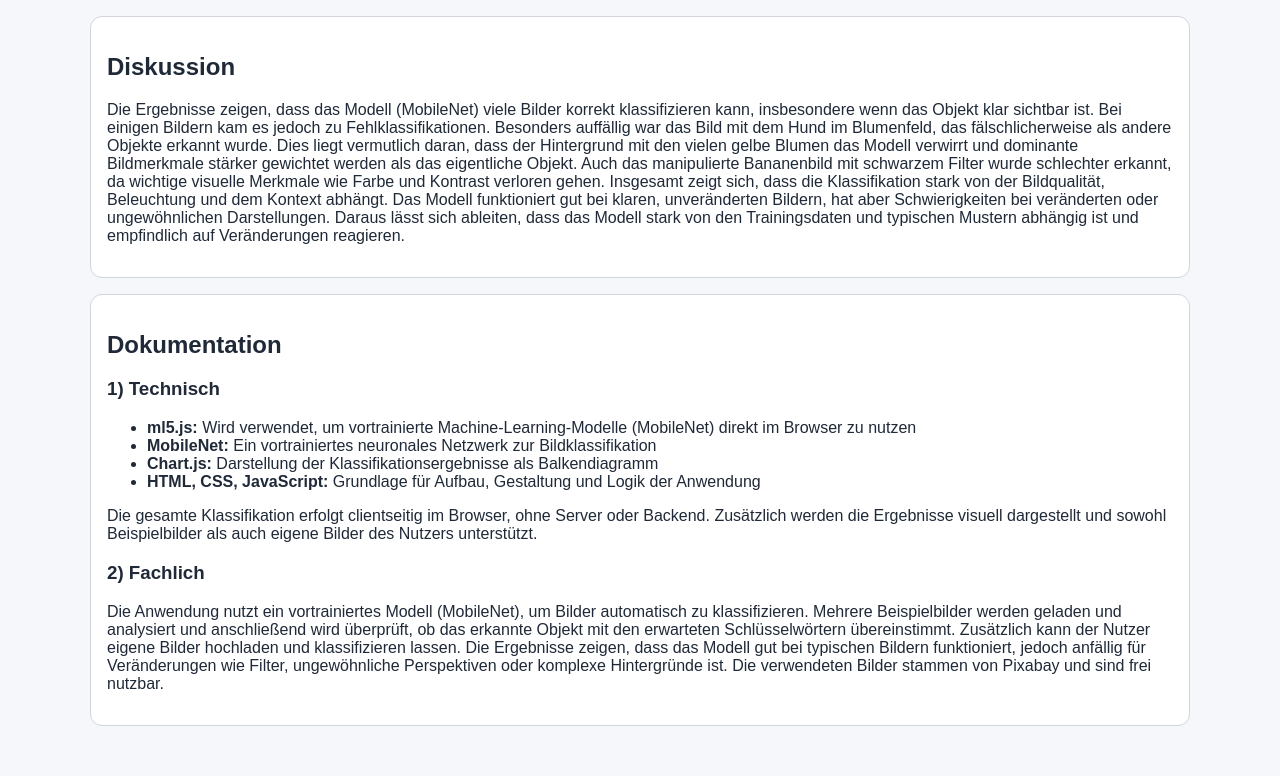
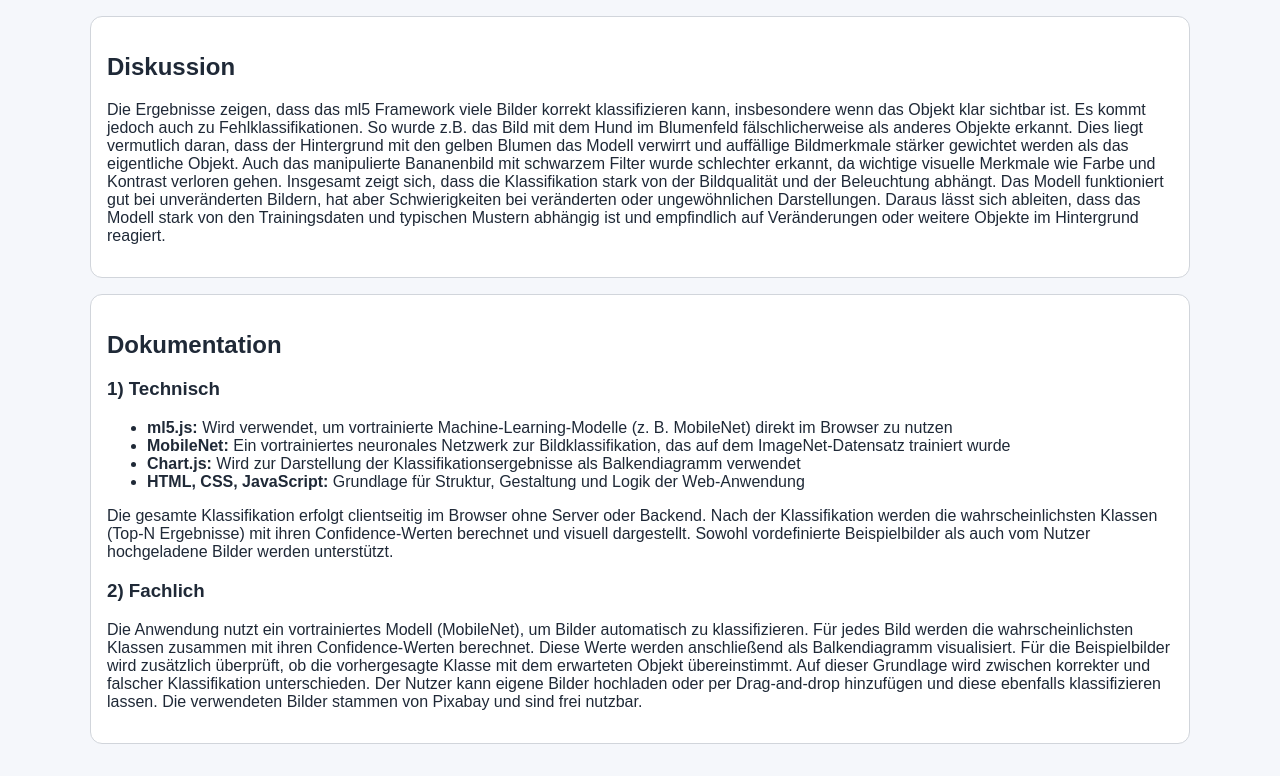
Before and after one commit to jannesur/deep-learning-ml5, a plain HTML site: page index.html in a window 1280 px wide. Shown: the part 3634-4410 px from the top of the page. Drawn offline with nearby package versions, Linux system fonts and the light colour scheme; a script that the page names is missing.

Commit message:
update discussion and documentation

```diff
--- a/index.html
+++ b/index.html
@@ -65,13 +65,13 @@
     <section class="panel">
         <h2>Diskussion</h2>
         <p>
-            Die Ergebnisse zeigen, dass das Modell (MobileNet) viele Bilder korrekt klassifizieren kann, insbesondere wenn das Objekt klar sichtbar ist.
-            Bei einigen Bildern kam es jedoch zu Fehlklassifikationen. Besonders auffällig war das Bild mit dem Hund im Blumenfeld, das fälschlicherweise als andere Objekte erkannt wurde.
-            Dies liegt vermutlich daran, dass der Hintergrund mit den vielen gelbe Blumen das Modell verwirrt und dominante Bildmerkmale stärker gewichtet werden als das eigentliche Objekt.
+            Die Ergebnisse zeigen, dass das ml5 Framework viele Bilder korrekt klassifizieren kann, insbesondere wenn das Objekt klar sichtbar ist.
+            Es kommt jedoch auch zu Fehlklassifikationen. So wurde z.B. das Bild mit dem Hund im Blumenfeld fälschlicherweise als anderes Objekte erkannt.
+            Dies liegt vermutlich daran, dass der Hintergrund mit den gelben Blumen das Modell verwirrt und auffällige Bildmerkmale stärker gewichtet werden als das eigentliche Objekt.
             Auch das manipulierte Bananenbild mit schwarzem Filter wurde schlechter erkannt, da wichtige visuelle Merkmale wie Farbe und Kontrast verloren gehen.
-            Insgesamt zeigt sich, dass die Klassifikation stark von der Bildqualität, Beleuchtung und dem Kontext abhängt.
-            Das Modell funktioniert gut bei klaren, unveränderten Bildern, hat aber Schwierigkeiten bei veränderten oder ungewöhnlichen Darstellungen.
-            Daraus lässt sich ableiten, dass das Modell stark von den Trainingsdaten und typischen Mustern abhängig ist und empfindlich auf Veränderungen reagieren.
+            Insgesamt zeigt sich, dass die Klassifikation stark von der Bildqualität und der Beleuchtung abhängt.
+            Das Modell funktioniert gut bei unveränderten Bildern, hat aber Schwierigkeiten bei veränderten oder ungewöhnlichen Darstellungen.
+            Daraus lässt sich ableiten, dass das Modell stark von den Trainingsdaten und typischen Mustern abhängig ist und empfindlich auf Veränderungen oder weitere Objekte im Hintergrund reagiert.
         </p>
     </section>
 
@@ -80,24 +80,25 @@
 
         <h3>1) Technisch</h3>
         <ul>
-            <li><b>ml5.js:</b> Wird verwendet, um vortrainierte Machine-Learning-Modelle (MobileNet) direkt im Browser zu nutzen</li>
-            <li><b>MobileNet:</b> Ein vortrainiertes neuronales Netzwerk zur Bildklassifikation</li>
-            <li><b>Chart.js:</b> Darstellung der Klassifikationsergebnisse als Balkendiagramm</li>
-            <li><b>HTML, CSS, JavaScript:</b> Grundlage für Aufbau, Gestaltung und Logik der Anwendung</li>
+            <li><b>ml5.js:</b> Wird verwendet, um vortrainierte Machine-Learning-Modelle (z. B. MobileNet) direkt im Browser zu nutzen</li>
+            <li><b>MobileNet:</b> Ein vortrainiertes neuronales Netzwerk zur Bildklassifikation, das auf dem ImageNet-Datensatz trainiert wurde</li>
+            <li><b>Chart.js:</b> Wird zur Darstellung der Klassifikationsergebnisse als Balkendiagramm verwendet</li>
+            <li><b>HTML, CSS, JavaScript:</b> Grundlage für Struktur, Gestaltung und Logik der Web-Anwendung</li>
         </ul>
 
         <p>
-            Die gesamte Klassifikation erfolgt clientseitig im Browser, ohne Server oder Backend.
-            Zusätzlich werden die Ergebnisse visuell dargestellt und sowohl Beispielbilder als auch eigene Bilder des Nutzers unterstützt.
+            Die gesamte Klassifikation erfolgt clientseitig im Browser ohne Server oder Backend.
+            Nach der Klassifikation werden die wahrscheinlichsten Klassen (Top-N Ergebnisse) mit ihren Confidence-Werten berechnet und visuell dargestellt.
+            Sowohl vordefinierte Beispielbilder als auch vom Nutzer hochgeladene Bilder werden unterstützt.
         </p>
 
         <h3>2) Fachlich</h3>
         <p>
-            Die Anwendung nutzt ein vortrainiertes Modell (MobileNet), um Bilder automatisch zu klassifizieren.
-            Mehrere Beispielbilder werden geladen und analysiert und anschließend wird überprüft, ob das erkannte Objekt mit den erwarteten Schlüsselwörtern übereinstimmt.
-            Zusätzlich kann der Nutzer eigene Bilder hochladen und klassifizieren lassen.
-            Die Ergebnisse zeigen, dass das Modell gut bei typischen Bildern funktioniert, jedoch anfällig für Veränderungen wie Filter, ungewöhnliche Perspektiven oder komplexe Hintergründe ist.
+            Die Anwendung nutzt ein vortrainiertes Modell (MobileNet), um Bilder automatisch zu klassifizieren. Für jedes Bild werden die wahrscheinlichsten Klassen zusammen mit ihren Confidence-Werten berechnet. Diese Werte werden anschließend als Balkendiagramm visualisiert.
+            Für die Beispielbilder wird zusätzlich überprüft, ob die vorhergesagte Klasse mit dem erwarteten Objekt übereinstimmt. Auf dieser Grundlage wird zwischen korrekter und falscher Klassifikation unterschieden.
+            Der Nutzer kann eigene Bilder hochladen oder per Drag-and-drop hinzufügen und diese ebenfalls klassifizieren lassen.
             Die verwendeten Bilder stammen von Pixabay und sind frei nutzbar.
+
         </p>
     </section>
 </main>
```
Also changed, not shown: 1 other file.
